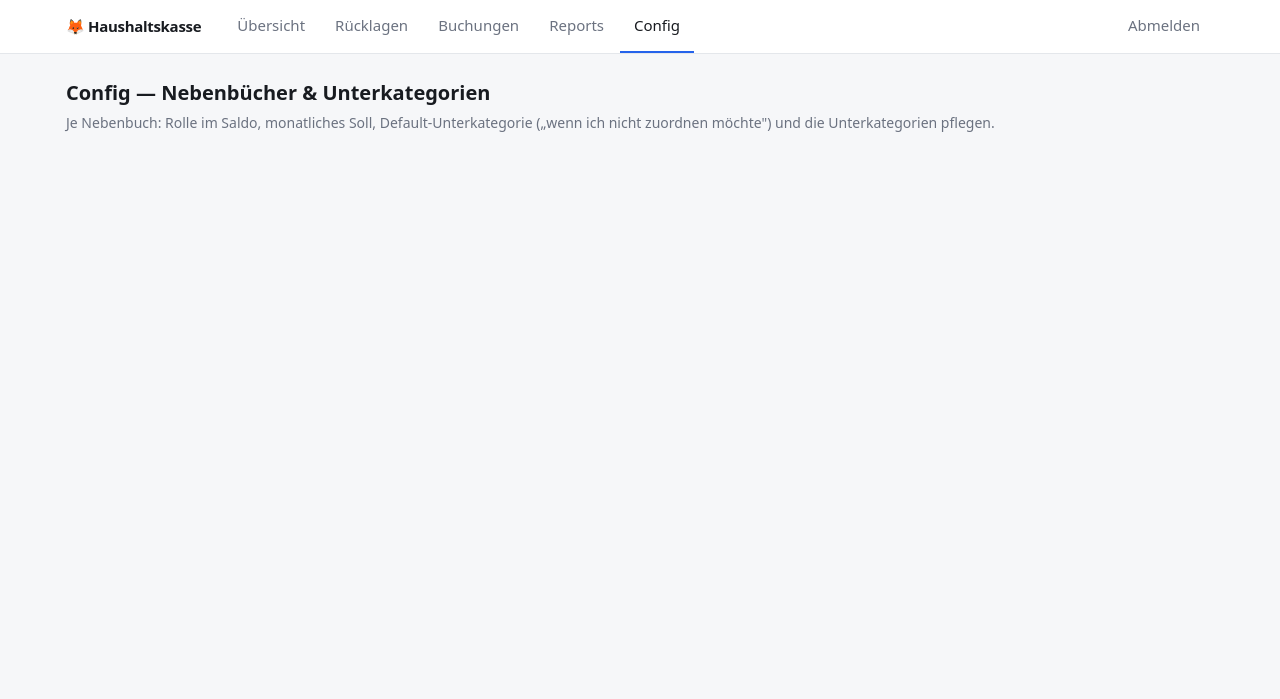
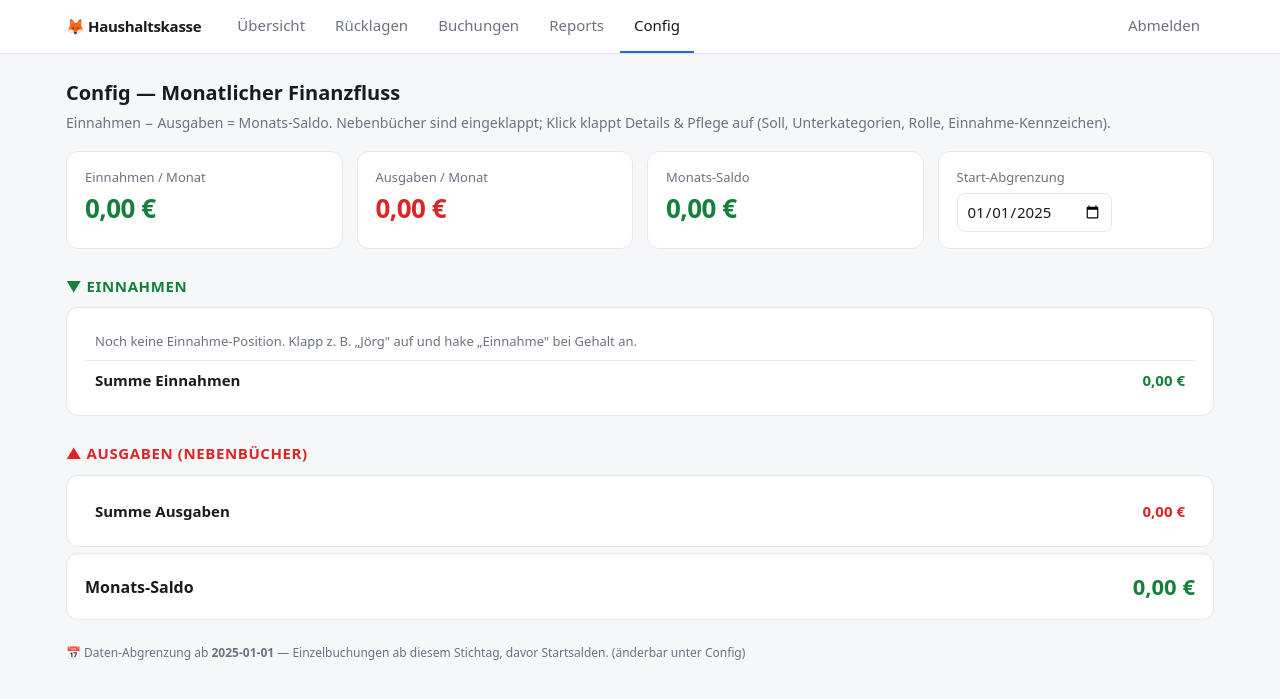
Before and after one commit to xamjamchok-debug/Tools, a FastAPI app: page /config in a window 1280 px wide. Shown: the top 699 px of the page. Run offline with FastAPI, Linux system fonts and the light colour scheme.

Commit message:
Paket 2: Config-Monatsfluss (#39) + Stichtag konfigurierbar (#26) + Nebenbuch sortierbar (#41) + Excel-Export (#34/O2)
- Schema: unterkategorien.ist_einnahme + Tabelle einstellungen (stichtag)
- Config als eingeklappte Einnahmen-Ausgaben-Saldo-Sicht, Einnahme-Kennzeichen je Unterkat
- Stichtag in Config editierbar + im Footer sichtbar, wirkt als Reports-Default
- Nebenbuch-Ansicht sortierbar (Default neueste oben, Saldo bleibt chronologisch)
- Excel-Export der gefilterten Buchungsliste (openpyxl)

Co-Authored-By: Claude Opus 4.8 (1M context) <noreply@anthropic.com>

```diff
--- a/haushaltskasse/dashboard/app.py
+++ b/haushaltskasse/dashboard/app.py
@@ -13,7 +13,7 @@ from pathlib import Path
 
 import uvicorn
 from fastapi import FastAPI, Form, Request
-from fastapi.responses import HTMLResponse, JSONResponse, RedirectResponse
+from fastapi.responses import HTMLResponse, JSONResponse, RedirectResponse, StreamingResponse
 from fastapi.templating import Jinja2Templates
 from pydantic import BaseModel
 from starlette.middleware.sessions import SessionMiddleware
@@ -82,6 +82,18 @@ def _parse_euro(text) -> int:
 TEMPLATES.env.filters["euro"] = _euro
 
 
+def _stichtag_global() -> str:
+    """#26 — Start-Abgrenzungsdatum für Anzeige im Footer (jede Seite)."""
+    try:
+        with db() as conn, conn.cursor() as cur:
+            return q.stichtag(cur)
+    except Exception:
+        return q.STICHTAG
+
+
+TEMPLATES.env.globals["stichtag_global"] = _stichtag_global
+
+
 # ---------------------------------------------------------------------------
 # Auth (P0.1) — Login/Logout/Health
 # ---------------------------------------------------------------------------
@@ -135,10 +147,14 @@ def view_ruecklagen(request: Request):
 
 
 @app.get("/nebenbuch/{kategorie_id}", response_class=HTMLResponse)
-def view_nebenbuch(request: Request, kategorie_id: int, unterkategorie_id: str = ""):
+def view_nebenbuch(request: Request, kategorie_id: int, unterkategorie_id: str = "",
+                   sort: str = "datum", richtung: str = "desc"):
     uid = int(unterkategorie_id) if unterkategorie_id.isdigit() else None
+    if sort not in q.NB_SORT:
+        sort = "datum"
+    richtung = "asc" if richtung == "asc" else "desc"
     with db() as conn, conn.cursor() as cur:
-        nb = q.nebenbuch(cur, kategorie_id, unterkategorie_id=uid)
+        nb = q.nebenbuch(cur, kategorie_id, unterkategorie_id=uid, sort=sort, richtung=richtung)
     return TEMPLATES.TemplateResponse(
         request, "nebenbuch.html", {"request": request, "tab": "ruecklagen", "nb": nb})
 
@@ -177,13 +193,14 @@ def view_buchungen(request: Request, konto: str = "", kategorie_id: str = "",
 
 
 @app.get("/reports", response_class=HTMLResponse)
-def view_reports(request: Request, von: str = q.STICHTAG, bis: str = "",
+def view_reports(request: Request, von: str = "", bis: str = "",
                  modus: str = "ausgabe", ebene: str = "kategorie"):
     if modus not in ("ausgabe", "einnahme", "netto"):
         modus = "ausgabe"
     if ebene not in ("kategorie", "unterkategorie"):
         ebene = "kategorie"
     with db() as conn, conn.cursor() as cur:
+        von = von or q.stichtag(cur)      # #26: Default-Von aus den Einstellungen
         piv = q.pivot(cur, von=von, bis=bis or None, modus=modus, ebene=ebene)
         top = q.top_empfaenger(cur, von=von)
     return TEMPLATES.TemplateResponse(request, "reports.html", {
@@ -194,9 +211,52 @@ def view_reports(request: Request, von: str = q.STICHTAG, bis: str = "",
 @app.get("/config", response_class=HTMLResponse)
 def view_config(request: Request):
     with db() as conn, conn.cursor() as cur:
-        baum = q.config_baum(cur)
+        fluss = q.config_fluss(cur)
+        stichtag = q.stichtag(cur)
     return TEMPLATES.TemplateResponse(request, "config.html",
-                                      {"request": request, "tab": "config", "baum": baum})
+                                      {"request": request, "tab": "config", "fluss": fluss,
+                                       "stichtag": stichtag})
+
+
+@app.get("/export/buchungen.xlsx")
+def export_buchungen(konto: str = "", kategorie_id: str = "", unterkategorie_id: str = "",
+                     offen: str = "", suche: str = "", von: str = "", bis: str = "",
+                     betrag_min: str = "", betrag_max: str = "", alle: str = "",
+                     sort: str = "datum", richtung: str = "desc"):
+    """O2 — die (gefilterte) Buchungsliste als Excel exportieren. Gleiche Filter wie /buchungen."""
+    import io
+    from openpyxl import Workbook
+    kid = int(kategorie_id) if kategorie_id.isdigit() else None
+    uid = int(unterkategorie_id) if unterkategorie_id.isdigit() else None
+    bmin = _parse_euro(betrag_min) if betrag_min.strip() else None
+    bmax = _parse_euro(betrag_max) if betrag_max.strip() else None
+    if sort not in q.SORT_SPALTEN:
+        sort = "datum"
+    richtung = "asc" if richtung == "asc" else "desc"
+    with db() as conn, conn.cursor() as cur:
+        rows, gesamt, summen = q.buchungen(
+            cur, konto=konto or None, kategorie_id=kid, unterkategorie_id=uid,
+            nur_offen=(offen == "1"), suche=suche or None, von=von or None, bis=bis or None,
+            betrag_min_cent=bmin, betrag_max_cent=bmax, nur_reale_konten=(alle != "1"),
+            sort=sort, richtung=richtung, limit=100000, offset=0)
+    wb = Workbook()
+    ws = wb.active
+    ws.title = "Buchungen"
+    ws.append(["Datum", "Konto", "Art", "Kategorie", "Unterkategorie", "Empfänger",
+               "Verwendungszweck", "Betrag €", "Bemerkung"])
+    for r in rows:
+        ws.append([str(r["datum"]), r["konto"] or "", r["buchungsart"], r["kategorie"] or "",
+                   r["unterkategorie"] or "", r["empfaenger"] or "", r["verwendungszweck"] or "",
+                   round(r["betrag_cent"] / 100, 2), r["bemerkung"] or ""])
+    ws.append([])
+    ws.append(["", "", "", "", "", "", f"Summe ({gesamt} Treffer)",
+               round(summen["netto_cent"] / 100, 2), ""])
+    buf = io.BytesIO()
+    wb.save(buf)
+    buf.seek(0)
+    return StreamingResponse(
+        buf, media_type="application/vnd.openxmlformats-officedocument.spreadsheetml.sheet",
+        headers={"Content-Disposition": "attachment; filename=buchungen.xlsx"})
 
 
 @app.get("/api/unterkategorien/{kategorie_id}")
@@ -265,6 +325,34 @@ def set_ukat_ruecklage(unterkategorie_id: int, b: Betrag):
         cur.execute("UPDATE unterkategorien SET monatliche_ruecklage_cent=%s WHERE id=%s",
                     (_parse_euro(b.betrag), unterkategorie_id))
     return {"ok": True, "cent": _parse_euro(b.betrag)}
+
+
+class Flag(BaseModel):
+    wert: bool
+
+
+@app.post("/api/unterkategorie/{unterkategorie_id}/einnahme")
+def set_ukat_einnahme(unterkategorie_id: int, f: Flag):
+    """#39 — Unterkategorie als Einnahme-Position (Gehalt/Taschengeld) markieren/entmarkieren."""
+    with db() as conn, conn.cursor() as cur:
+        cur.execute("UPDATE unterkategorien SET ist_einnahme=%s WHERE id=%s", (f.wert, unterkategorie_id))
+    return {"ok": True}
+
+
+class Wert(BaseModel):
+    wert: str
+
+
+@app.post("/api/einstellung/stichtag")
+def set_stichtag(w: Wert):
+    """#26 — Start-Abgrenzungsdatum setzen (ISO 'YYYY-MM-DD')."""
+    import re
+    if not re.fullmatch(r"\d{4}-\d{2}-\d{2}", w.wert.strip()):
+        return JSONResponse({"ok": False, "fehler": "Datum als JJJJ-MM-TT"}, status_code=400)
+    with db() as conn, conn.cursor() as cur:
+        cur.execute("""INSERT INTO einstellungen (schluessel, wert) VALUES ('stichtag', %s)
+                       ON CONFLICT (schluessel) DO UPDATE SET wert=EXCLUDED.wert""", (w.wert.strip(),))
+    return {"ok": True, "wert": w.wert.strip()}
 
 
 class Rolle(BaseModel):
--- a/haushaltskasse/dashboard/templates/base.html
+++ b/haushaltskasse/dashboard/templates/base.html
@@ -69,6 +69,10 @@
      onclick="fetch('/logout',{method:'POST'}).then(()=>location='/login');return false">Abmelden</a>
 </nav></header>
 <main>{% block content %}{% endblock %}</main>
+<footer style="max-width:1180px;margin:8px auto 30px;padding:0 16px;color:var(--muted);font-size:12px">
+  📅 Daten-Abgrenzung ab <b>{{ stichtag_global() }}</b> — Einzelbuchungen ab diesem Stichtag, davor Startsalden.
+  <span class="muted">(änderbar unter Config)</span>
+</footer>
 <div class="flash" id="flash"></div>
 <script>
 async function postJSON(url, body){
--- a/haushaltskasse/dashboard/templates/buchungen.html
+++ b/haushaltskasse/dashboard/templates/buchungen.html
@@ -27,6 +27,8 @@
     <input type="checkbox" name="alle" value="1" {{ 'checked' if f.alle=='1' }} style="width:auto"> inkl. Rücklagen</label>
   <button type="submit">Filtern</button>
   <a class="tag" href="/buchungen">zurücksetzen</a>
+  <a class="tag" href="#" title="Gefilterte Liste als Excel"
+     onclick="location='/export/buchungen.xlsx'+location.search;return false">⬇ Excel</a>
   <span class="muted small" style="margin-left:auto">{{ gesamt }} Treffer</span>
 </form>
 
--- a/haushaltskasse/dashboard/templates/config.html
+++ b/haushaltskasse/dashboard/templates/config.html
@@ -1,28 +1,41 @@
 {% extends "base.html" %}
 {% block titel %} · Config{% endblock %}
 {% block content %}
-<h1>Config — Nebenbücher &amp; Unterkategorien</h1>
-<p class="sub">Je Nebenbuch: Rolle im Saldo, monatliches Soll, Default-Unterkategorie
-  („wenn ich nicht zuordnen möchte") und die Unterkategorien pflegen.</p>
+<h1>Config — Monatlicher Finanzfluss</h1>
+<p class="sub">Einnahmen − Ausgaben = Monats-Saldo. Nebenbücher sind eingeklappt; Klick klappt Details
+  &amp; Pflege auf (Soll, Unterkategorien, Rolle, Einnahme-Kennzeichen).</p>
 
-{% for k in baum %}
-<div class="card" style="margin-bottom:14px">
-  <div class="toolbar" style="margin-bottom:12px">
-    <b style="flex:1;min-width:140px;font-size:16px">{{ k.name }}</b>
+<div class="grid kpis">
+  <div class="card kpi"><div class="label">Einnahmen / Monat</div>
+    <div class="val pos">{{ fluss.einnahmen_summe_cent|euro }}</div></div>
+  <div class="card kpi"><div class="label">Ausgaben / Monat</div>
+    <div class="val neg">{{ fluss.ausgaben_summe_cent|euro }}</div></div>
+  <div class="card kpi"><div class="label">Monats-Saldo</div>
+    <div class="val {{ 'pos' if fluss.saldo_cent>=0 else 'neg' }}">{{ fluss.saldo_cent|euro }}</div></div>
+  <div class="card kpi"><div class="label">Start-Abgrenzung</div>
+    <div style="margin-top:6px"><input type="date" value="{{ stichtag }}" onchange="saveStichtag(this)"></div></div>
+</div>
 
+{# ---- Makro: eine Kategorie als eingeklappte Kopfzeile + aufklappbare Pflege ---- #}
+{% macro kat_block(k, wert_cent, farbe) %}
+  <tr class="katzeile" style="cursor:pointer" onclick="toggleKat({{ k.id }})">
+    <td><span id="c-{{ k.id }}" class="muted">▸</span> <b>{{ k.name }}</b>
+      {% if k.unterkategorien %}<span class="tag">{{ k.unterkategorien|length }}</span>{% endif %}</td>
+    <td class="num {{ farbe }}">{{ wert_cent|euro }}</td>
+  </tr>
+  <tr class="det-{{ k.id }}" style="display:none">
+    <td colspan="2" style="background:var(--head)">
+      <div class="toolbar" style="margin-bottom:10px">
         <label class="small muted">Rolle
           <select onchange="saveRolle({{ k.id }}, this)">
-        <option value="ruecklage" {{ 'selected' if k.zaehlt_als=='ruecklage' }}>Rücklage (abziehen)</option>
-        <option value="forderung" {{ 'selected' if k.zaehlt_als=='forderung' }}>Forderung (addieren)</option>
+            <option value="ruecklage" {{ 'selected' if k.zaehlt_als=='ruecklage' }}>Rücklage (Ausgabe-Topf)</option>
+            <option value="forderung" {{ 'selected' if k.zaehlt_als=='forderung' }}>Forderung</option>
             <option value="ausgabe"   {{ 'selected' if k.zaehlt_als=='ausgabe' }}>Ausgabe (kein Topf)</option>
           </select>
         </label>
-
-    <label class="small muted">Soll/Monat
+        <label class="small muted">Kategorie-Soll/Mon
           <input class="ruecklage-inp" value="{{ (k.soll_cent/100)|round(2) }}"
-             onchange="saveSoll('kategorie', {{ k.id }}, this)"> €
-    </label>
-
+                 onchange="saveSoll('kategorie', {{ k.id }}, this)"> €</label>
         <label class="small muted">Default-Unterkat.
           <select onchange="saveDefaultUkat({{ k.id }}, this)">
             <option value="">(keine)</option>
@@ -32,48 +45,83 @@
           </select>
         </label>
       </div>
-
-  <div class="scroll"><table>
-    <tr><th>Unterkategorie</th><th class="num">Soll/Monat</th><th>Quelle</th><th></th></tr>
+      <table>
+        <tr><th>Unterkategorie</th><th class="num">Soll/Mon</th><th>Einnahme?</th><th></th></tr>
         {% for u in k.unterkategorien %}
         <tr>
-      <td><input style="width:100%;max-width:320px" value="{{ u.name }}"
+          <td><input style="width:100%;max-width:280px" value="{{ u.name }}"
                      onchange="renameUkat({{ u.id }}, this)"></td>
           <td class="num"><input class="ruecklage-inp" value="{{ (u.soll_cent/100)|round(2) }}"
                      onchange="saveSoll('unterkategorie', {{ u.id }}, this)"> €</td>
-      <td><span class="tag">{{ u.quelle }}</span></td>
-      <td class="num"><button class="ghost" onclick="delUkat({{ u.id }})">✕ löschen</button></td>
+          <td><label class="small"><input type="checkbox" {{ 'checked' if u.ist_einnahme }}
+                     onchange="toggleEinnahme({{ u.id }}, this)" style="width:auto"> Einnahme</label></td>
+          <td class="num"><button class="ghost" onclick="delUkat({{ u.id }})">✕</button></td>
         </tr>
         {% endfor %}
-    {% if not k.unterkategorien %}
-    <tr><td colspan="4" class="muted small">Noch keine Unterkategorien.</td></tr>
-    {% endif %}
-    <tr>
-      <td colspan="4">
+        <tr><td colspan="4">
           <div class="toolbar" style="margin:4px 0 0">
             <input id="nu-{{ k.id }}" placeholder="Neue Unterkategorie…" style="flex:1;min-width:180px">
             <button onclick="addUkat({{ k.id }})">+ Unterkategorie</button>
           </div>
+        </td></tr>
+      </table>
     </td>
   </tr>
+{% endmacro %}
+
+<h2 style="color:var(--pos)">▼ Einnahmen</h2>
+<div class="card scroll" style="margin-bottom:6px"><table>
+  {% for k in fluss.einnahmen %}{{ kat_block(k, k.einnahme_soll_cent, 'pos') }}{% endfor %}
+  {% if not fluss.einnahmen %}<tr><td colspan="2" class="muted small">Noch keine Einnahme-Position.
+    Klapp z. B. „Jörg" auf und hake „Einnahme" bei Gehalt an.</td></tr>{% endif %}
+  <tr><td><b>Summe Einnahmen</b></td><td class="num pos"><b>{{ fluss.einnahmen_summe_cent|euro }}</b></td></tr>
 </table></div>
+
+<h2 style="color:var(--neg)">▲ Ausgaben (Nebenbücher)</h2>
+<div class="card scroll" style="margin-bottom:6px"><table>
+  {% for k in fluss.ausgaben %}{{ kat_block(k, k.soll_cent, 'neg') }}{% endfor %}
+  <tr><td><b>Summe Ausgaben</b></td><td class="num neg"><b>{{ fluss.ausgaben_summe_cent|euro }}</b></td></tr>
+</table></div>
+
+<div class="card" style="margin-bottom:20px;display:flex;justify-content:space-between;align-items:center">
+  <b style="font-size:16px">Monats-Saldo</b>
+  <b style="font-size:22px" class="{{ 'pos' if fluss.saldo_cent>=0 else 'neg' }}">{{ fluss.saldo_cent|euro }}</b>
 </div>
-{% endfor %}
+
+{% if fluss.weitere %}
+<h2>Weitere (Forderungen/Sparen — zählen NICHT im Monats-Saldo)</h2>
+<div class="card scroll"><table>
+  {% for k in fluss.weitere %}{{ kat_block(k, k.soll_cent, 'muted') }}{% endfor %}
+</table></div>
+{% endif %}
 {% endblock %}
 
 {% block script %}
+function toggleKat(kid){
+  const rows=document.querySelectorAll('tr.det-'+kid);
+  const offen = rows.length && rows[0].style.display==='none';
+  rows.forEach(r=> r.style.display = offen ? '' : 'none');
+  const c=document.getElementById('c-'+kid); if(c) c.textContent = offen ? '▾' : '▸';
+}
 async function saveRolle(katId, sel){
   await postJSON('/api/kategorie/'+katId+'/rolle', {zaehlt_als: sel.value});
-  flash('Rolle gespeichert');
+  flash('Rolle gespeichert'); setTimeout(()=>location.reload(), 400);
 }
 async function saveDefaultUkat(katId, sel){
-  await postJSON('/api/kategorie/'+katId+'/default_ukat',
-    {unterkategorie_id: sel.value ? +sel.value : null});
+  await postJSON('/api/kategorie/'+katId+'/default_ukat', {unterkategorie_id: sel.value ? +sel.value : null});
   flash('Default gespeichert');
 }
 async function saveSoll(ebene, id, inp){
   await postJSON('/api/'+ebene+'/'+id+'/ruecklage', {betrag: inp.value});
-  flash('gespeichert');
+  flash('gespeichert'); setTimeout(()=>location.reload(), 400);
+}
+async function toggleEinnahme(uid, cb){
+  await postJSON('/api/unterkategorie/'+uid+'/einnahme', {wert: cb.checked});
+  flash('gespeichert'); setTimeout(()=>location.reload(), 400);
+}
+async function saveStichtag(inp){
+  await postJSON('/api/einstellung/stichtag', {wert: inp.value});
+  flash('Stichtag gespeichert'); setTimeout(()=>location.reload(), 400);
 }
 async function renameUkat(id, inp){
   const name = inp.value.trim();
```
Also changed, not shown: haushaltskasse/dashboard/queries.py (+67 -5 lines), haushaltskasse/dashboard/templates/nebenbuch.html (+17 -3 lines), haushaltskasse/docs/BACKLOG.md (+2 -2 lines), haushaltskasse/storage/schema.sql. Lines whose indentation alone changed are shown as unchanged.
